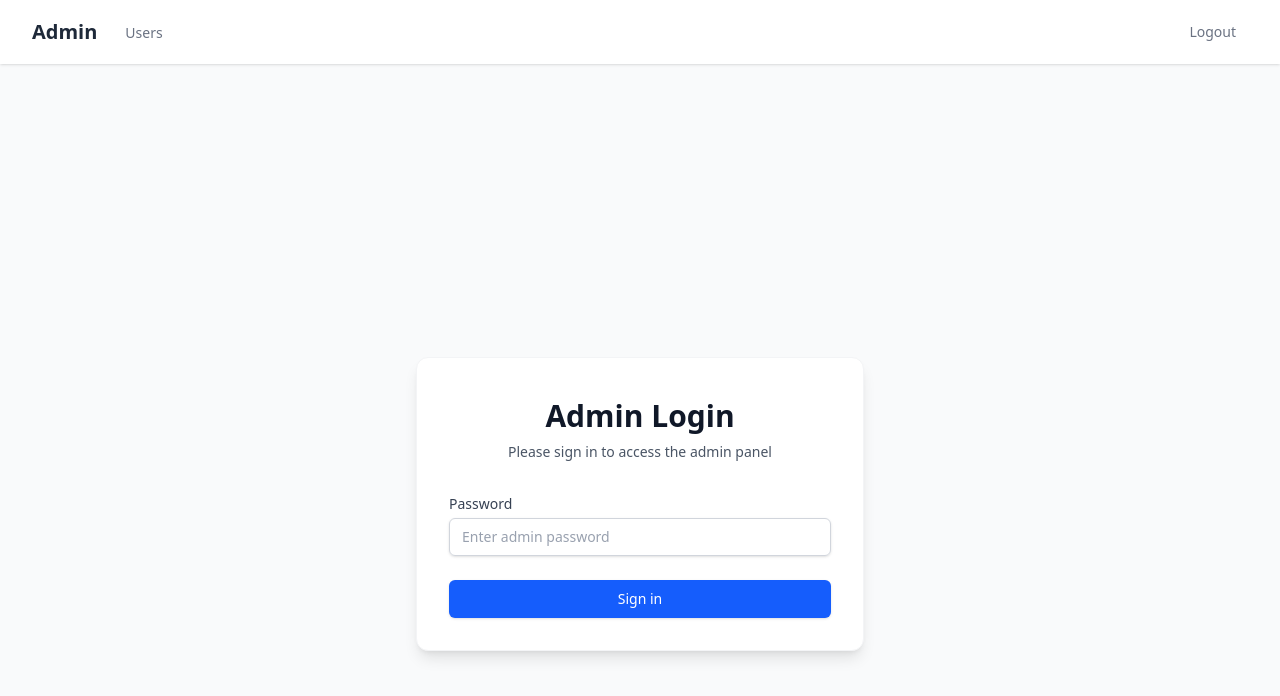
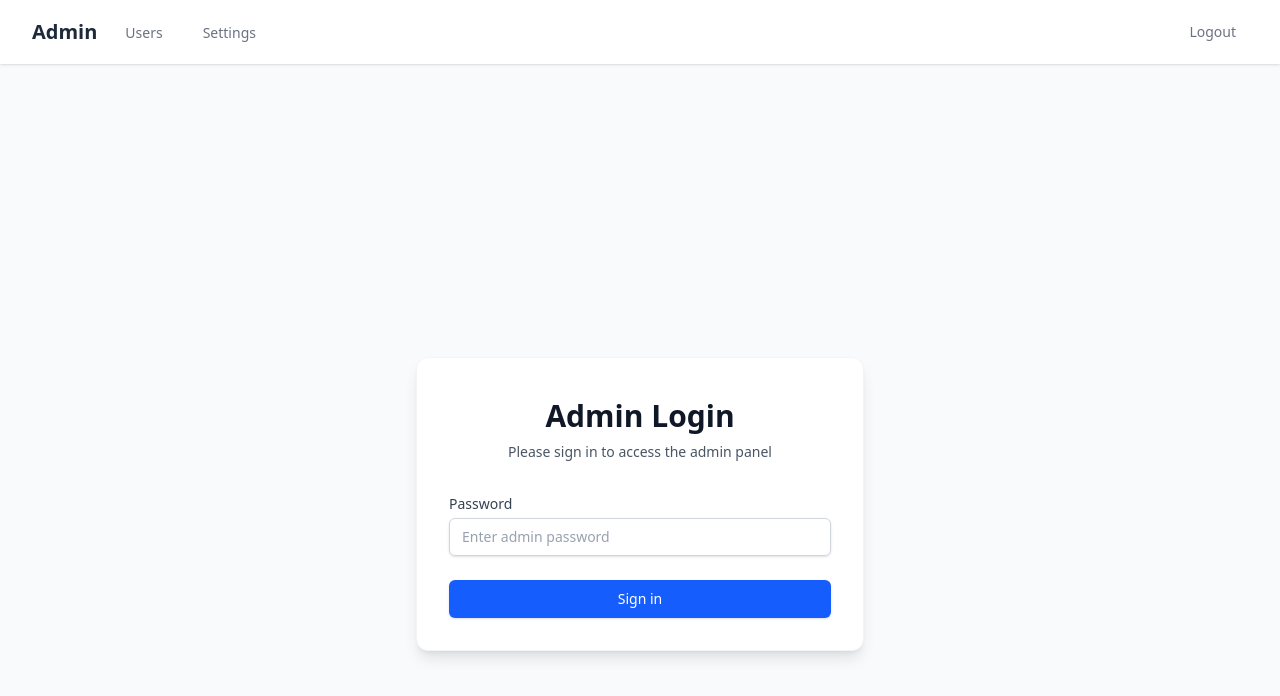
Before and after one commit to MysteriousMoon/AI-Money-Manager, a Next.js app: page /admin/login in a window 1280 px wide. Shown: the top 696 px of the page. Built offline with nearby package versions, Linux system fonts and the light colour scheme; no server answers.

Commit message:
Add Settings link to admin layout
Added a 'Settings' navigation link to the admin layout for easier access to the settings page.

```diff
--- a/app/admin/layout.tsx
+++ b/app/admin/layout.tsx
@@ -22,6 +22,12 @@
                                 >
                                     Users
                                 </Link>
+                                <Link
+                                    href="/admin/settings"
+                                    className="border-transparent text-gray-500 hover:border-gray-300 hover:text-gray-700 inline-flex items-center px-1 pt-1 border-b-2 text-sm font-medium"
+                                >
+                                    Settings
+                                </Link>
                             </div>
                         </div>
                         <div className="flex items-center">
```
Also changed, not shown: public/sw.js.
